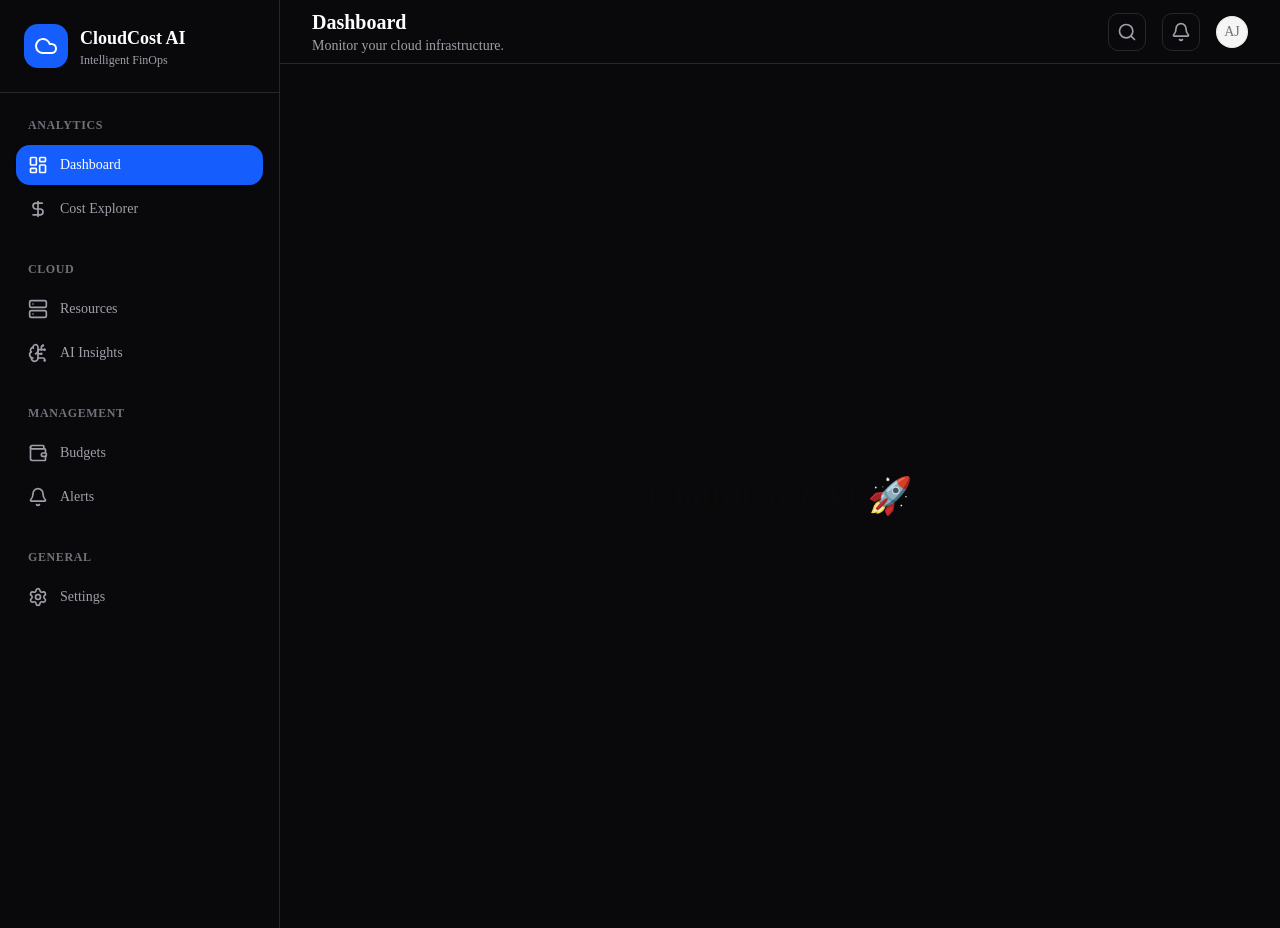
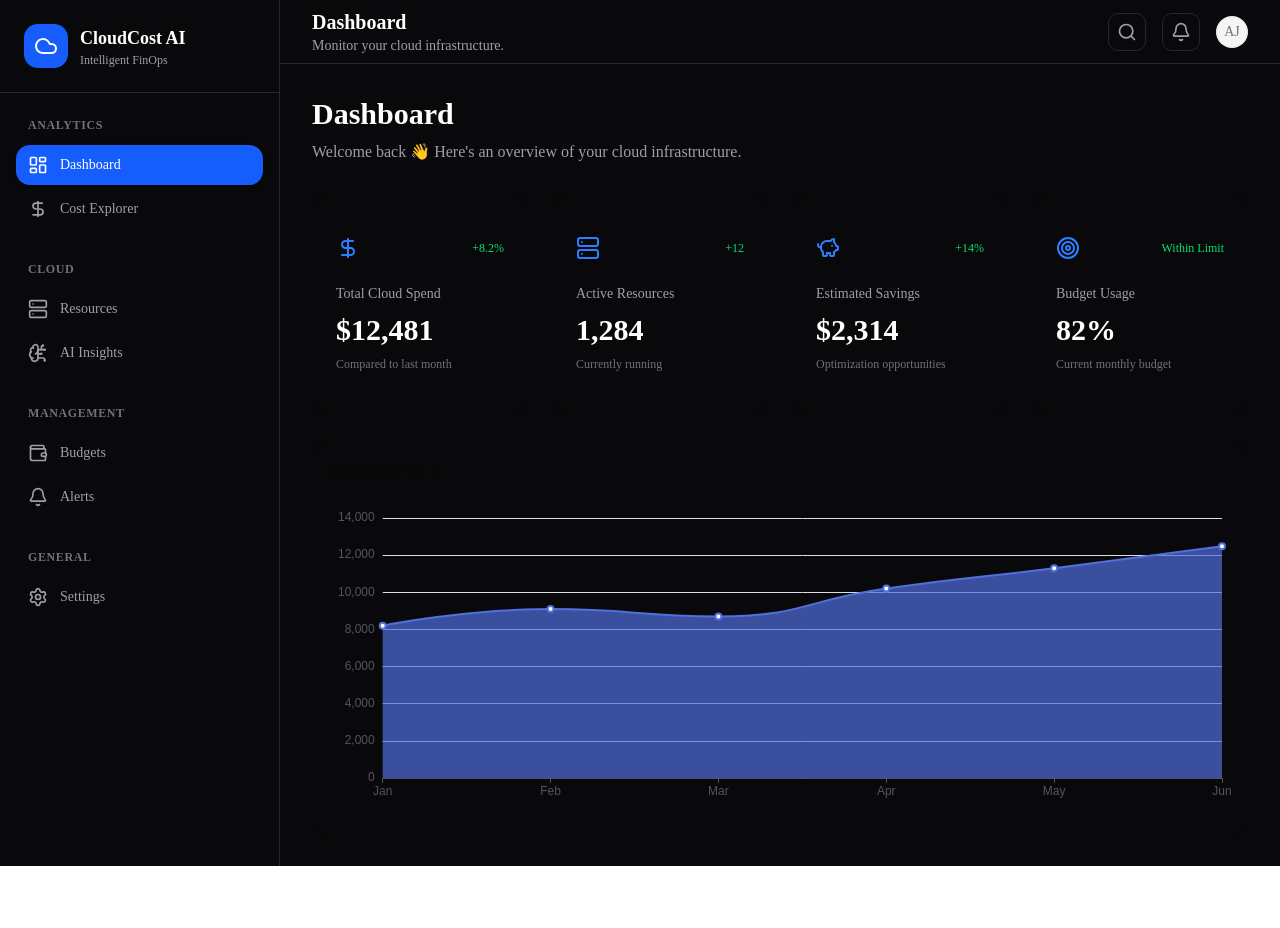
Before and after one commit to ajadhavwork-ops/CloudCost-AI, a Next.js app in the folder frontend/: page / in a window 1280 px wide. After the commit the page ends 866 px from the top, so only its background shows below. Built offline with nearby package versions, Linux system fonts and the light colour scheme.

Commit message:
feat(dashboard): add cloud cost trend analytics chart

```diff
--- a/frontend/src/app/(dashboard)/page.tsx
+++ b/frontend/src/app/(dashboard)/page.tsx
@@ -1,9 +1,15 @@
+import DashboardHeader from "@/features/dashboard/dashboard-header";
+import StatsGrid from "@/features/dashboard/stats-grid";
+import CostTrendChart from "@/features/dashboard/charts/cost-trend-chart";
+
 export default function DashboardPage() {
   return (
-    <div className="flex h-screen items-center justify-center">
-      <h1 className="text-4xl font-bold">
-        CloudCost AI 🚀
-      </h1>
+    <div className="space-y-8">
+      <DashboardHeader />
+
+      <StatsGrid />
+
+      <CostTrendChart />
     </div>
   );
 }
--- /dev/null
+++ b/frontend/src/components/ui/badge.tsx
@@ -0,0 +1,49 @@
+import * as React from "react"
+import { cva, type VariantProps } from "class-variance-authority"
+import { Slot } from "radix-ui"
+
+import { cn } from "@/lib/utils"
+
+const badgeVariants = cva(
+  "group/badge inline-flex h-5 w-fit shrink-0 items-center justify-center gap-1 overflow-hidden rounded-4xl border border-transparent px-2 py-0.5 text-xs font-medium whitespace-nowrap transition-all focus-visible:border-ring focus-visible:ring-[3px] focus-visible:ring-ring/50 has-data-[icon=inline-end]:pr-1.5 has-data-[icon=inline-start]:pl-1.5 aria-invalid:border-destructive aria-invalid:ring-destructive/20 dark:aria-invalid:ring-destructive/40 [&>svg]:pointer-events-none [&>svg]:size-3!",
+  {
+    variants: {
+      variant: {
+        default: "bg-primary text-primary-foreground [a]:hover:bg-primary/80",
+        secondary:
+          "bg-secondary text-secondary-foreground [a]:hover:bg-secondary/80",
+        destructive:
+          "bg-destructive/10 text-destructive focus-visible:ring-destructive/20 dark:bg-destructive/20 dark:focus-visible:ring-destructive/40 [a]:hover:bg-destructive/20",
+        outline:
+          "border-border text-foreground [a]:hover:bg-muted [a]:hover:text-muted-foreground",
+        ghost:
+          "hover:bg-muted hover:text-muted-foreground dark:hover:bg-muted/50",
+        link: "text-primary underline-offset-4 hover:underline",
+      },
+    },
+    defaultVariants: {
+      variant: "default",
+    },
+  }
+)
+
+function Badge({
+  className,
+  variant = "default",
+  asChild = false,
+  ...props
+}: React.ComponentProps<"span"> &
+  VariantProps<typeof badgeVariants> & { asChild?: boolean }) {
+  const Comp = asChild ? Slot.Root : "span"
+
+  return (
+    <Comp
+      data-slot="badge"
+      data-variant={variant}
+      className={cn(badgeVariants({ variant }), className)}
+      {...props}
+    />
+  )
+}
+
+export { Badge, badgeVariants }
--- /dev/null
+++ b/frontend/src/features/dashboard/charts/chart-config.ts
@@ -0,0 +1,4 @@
+export const costTrendData = {
+  months: ["Jan", "Feb", "Mar", "Apr", "May", "Jun"],
+  values: [8200, 9100, 8700, 10200, 11300, 12481],
+};
--- /dev/null
+++ b/frontend/src/features/dashboard/charts/cost-trend-chart.tsx
@@ -0,0 +1,62 @@
+"use client";
+
+import ReactECharts from "echarts-for-react";
+
+import { Card, CardContent, CardHeader, CardTitle } from "@/components/ui/card";
+
+import { costTrendData } from "./chart-config";
+
+export default function CostTrendChart() {
+  const option = {
+    tooltip: {
+      trigger: "axis",
+    },
+
+    grid: {
+      left: 10,
+      right: 10,
+      top: 20,
+      bottom: 20,
+      containLabel: true,
+    },
+
+    xAxis: {
+      type: "category",
+      data: costTrendData.months,
+      boundaryGap: false,
+    },
+
+    yAxis: {
+      type: "value",
+    },
+
+    series: [
+      {
+        data: costTrendData.values,
+        type: "line",
+        smooth: true,
+        areaStyle: {},
+      },
+    ],
+  };
+
+  return (
+    <Card className="border-zinc-800 bg-zinc-950">
+      <CardHeader>
+        <CardTitle>Cloud Cost Trend</CardTitle>
+      </CardHeader>
+
+      <CardContent>
+  <ReactECharts
+    option={option}
+    style={{
+      height: "320px",
+      width: "100%",
+      minHeight: "320px",
+    }}
+    opts={{ renderer: "canvas" }}
+  />
+</CardContent>
+    </Card>
+  );
+}
--- a/frontend/src/features/dashboard/dashboard-header.tsx
+++ b/frontend/src/features/dashboard/dashboard-header.tsx
@@ -0,0 +1,13 @@
+export default function DashboardHeader() {
+  return (
+    <div className="mb-8">
+      <h1 className="text-3xl font-bold text-white">
+        Dashboard
+      </h1>
+
+      <p className="mt-2 text-zinc-400">
+        Welcome back 👋 Here's an overview of your cloud infrastructure.
+      </p>
+    </div>
+  );
+}
--- a/frontend/src/features/dashboard/mock-data.ts
+++ b/frontend/src/features/dashboard/mock-data.ts
@@ -0,0 +1,37 @@
+import {
+  DollarSign,
+  Server,
+  PiggyBank,
+  Target,
+} from "lucide-react";
+
+export const dashboardStats = [
+  {
+    title: "Total Cloud Spend",
+    value: "$12,481",
+    change: "+8.2%",
+    description: "Compared to last month",
+    icon: DollarSign,
+  },
+  {
+    title: "Active Resources",
+    value: "1,284",
+    change: "+12",
+    description: "Currently running",
+    icon: Server,
+  },
+  {
+    title: "Estimated Savings",
+    value: "$2,314",
+    change: "+14%",
+    description: "Optimization opportunities",
+    icon: PiggyBank,
+  },
+  {
+    title: "Budget Usage",
+    value: "82%",
+    change: "Within Limit",
+    description: "Current monthly budget",
+    icon: Target,
+  },
+];
--- a/frontend/src/features/dashboard/stat-card.tsx
+++ b/frontend/src/features/dashboard/stat-card.tsx
@@ -0,0 +1,50 @@
+"use client";
+
+import { LucideIcon } from "lucide-react";
+
+import {
+  Card,
+  CardContent,
+} from "@/components/ui/card";
+
+interface StatCardProps {
+  title: string;
+  value: string;
+  change: string;
+  description: string;
+  icon: LucideIcon;
+}
+
+export default function StatCard({
+  title,
+  value,
+  change,
+  description,
+  icon: Icon,
+}: StatCardProps) {
+  return (
+    <Card className="border-zinc-800 bg-zinc-950">
+      <CardContent className="p-6">
+        <div className="flex items-center justify-between">
+          <Icon className="h-6 w-6 text-blue-500" />
+
+          <span className="text-xs text-green-400">
+            {change}
+          </span>
+        </div>
+
+        <h3 className="mt-6 text-sm text-zinc-400">
+          {title}
+        </h3>
+
+        <p className="mt-2 text-3xl font-bold text-white">
+          {value}
+        </p>
+
+        <p className="mt-2 text-xs text-zinc-500">
+          {description}
+        </p>
+      </CardContent>
+    </Card>
+  );
+}
--- a/frontend/src/features/dashboard/stats-grid.tsx
+++ b/frontend/src/features/dashboard/stats-grid.tsx
@@ -0,0 +1,21 @@
+"use client";
+
+import StatCard from "./stat-card";
+import { dashboardStats } from "./mock-data";
+
+export default function StatsGrid() {
+  return (
+    <section className="grid gap-6 md:grid-cols-2 xl:grid-cols-4">
+      {dashboardStats.map((stat) => (
+        <StatCard
+          key={stat.title}
+          title={stat.title}
+          value={stat.value}
+          change={stat.change}
+          description={stat.description}
+          icon={stat.icon}
+        />
+      ))}
+    </section>
+  );
+}
```
Also changed, not shown: frontend/src/features/dashboard/charts/service-distribution-chart.tsx (added).
